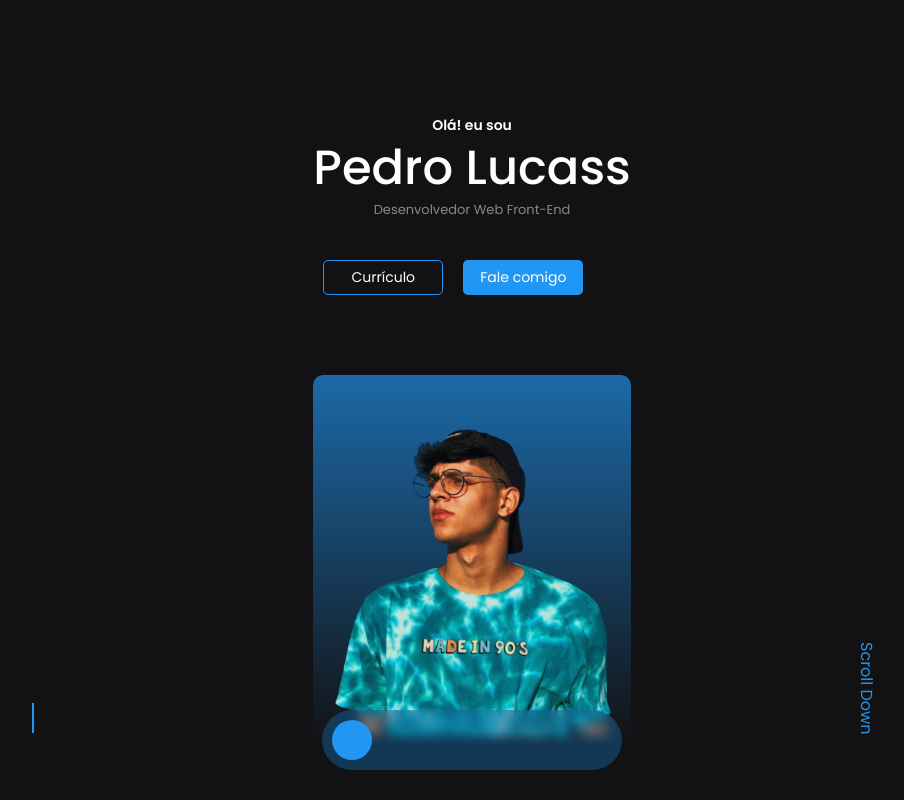
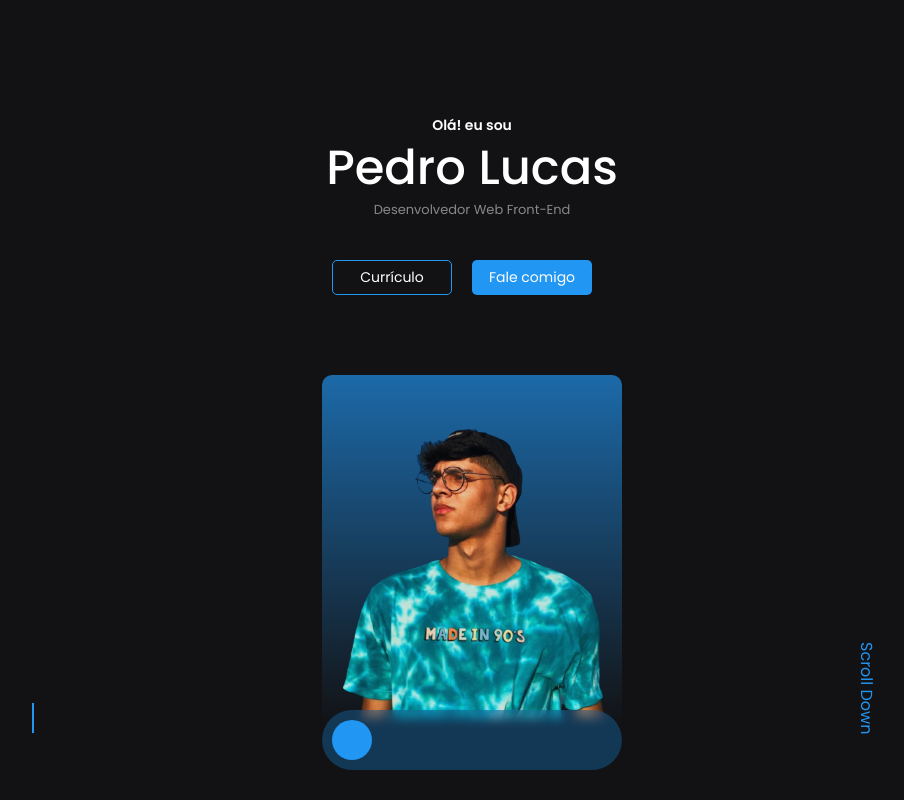
Before and after one commit to pelucs/portfolio, a React (Create React App) app: page / in a window 1280 px wide. Shown: the top 800 px of the page, without its empty margins (168-1072 px from the left). Built offline with nearby package versions, Linux system fonts and the light colour scheme; some icons are missing.

Commit message:
Update Intro.js

```diff
--- a/src/components/intro/Intro.js
+++ b/src/components/intro/Intro.js
@@ -31,7 +31,7 @@ export default () => {
         <div className="center-info">
           <div className="name-info">
             <h1>Olá! eu sou</h1>
-            <h2>Pedro Lucass</h2>
+            <h2>Pedro Lucas</h2>
             <h3>Desenvolvedor Web Front-End</h3>
           </div>
           <div className="buttons-intro">
```
